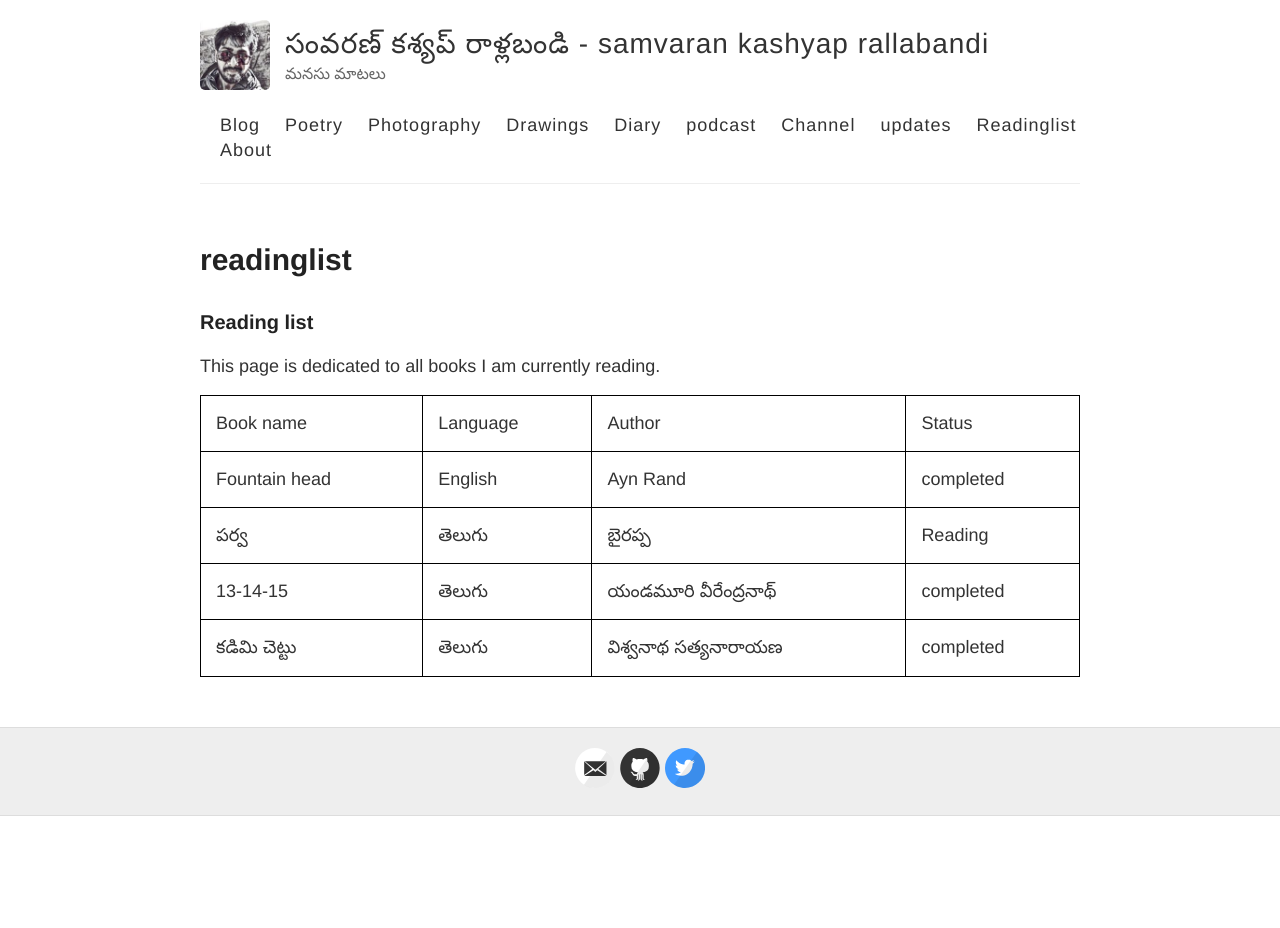
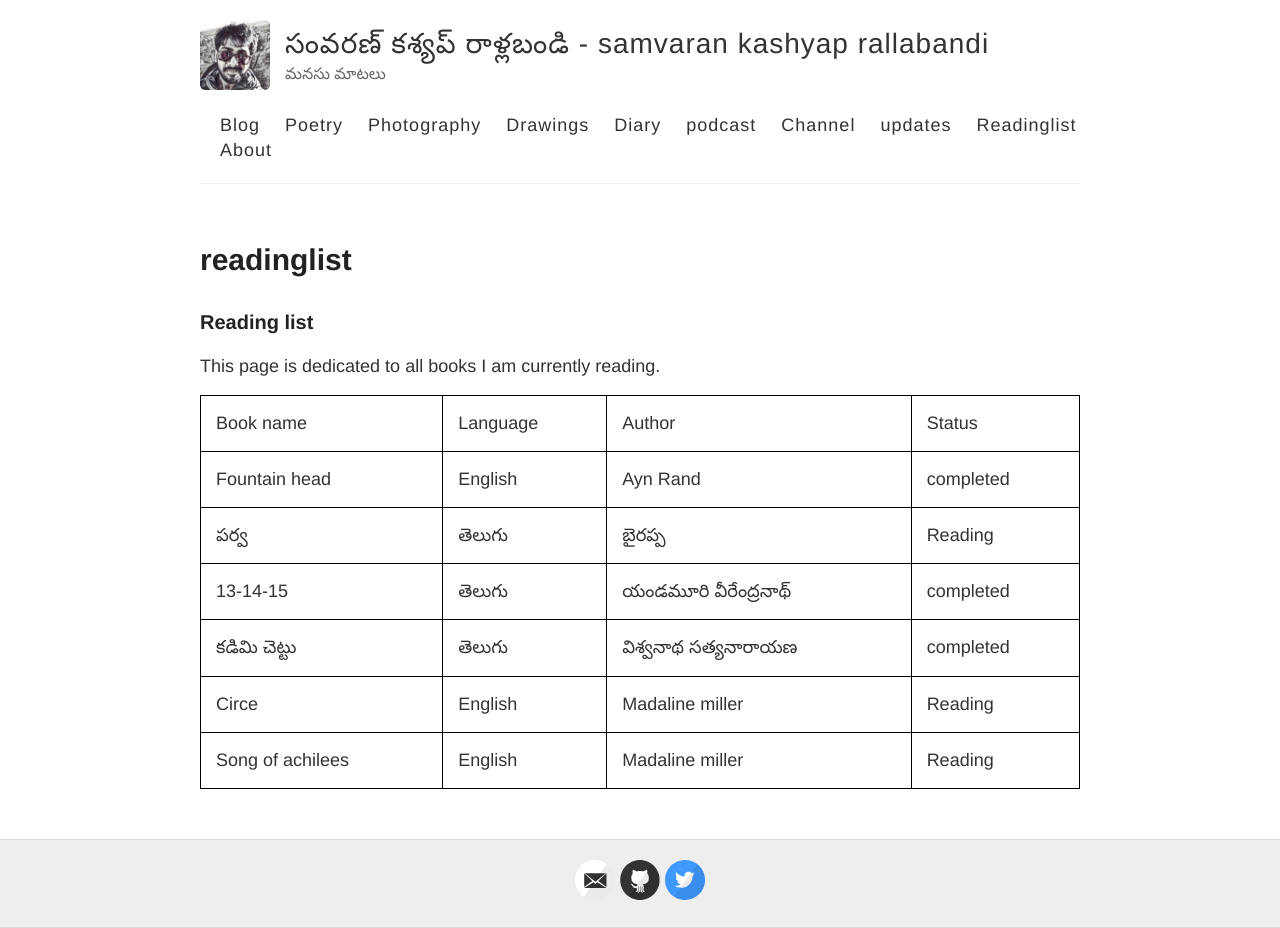
Before and after one commit to rsk/rsk.github.io, a Jekyll site: the page built from readinglist.md, in a window 1280 px wide. Built offline with Jekyll 4.4.1, drawn with Linux system fonts in a browser that asks for light colours; comment, search, counter and statistics services are not loaded; before the commit the page ends 900 px from its top, so only the background shows below that.

Commit message:
Update reading list

```diff
--- a/readinglist.md
+++ b/readinglist.md
@@ -57,4 +57,18 @@ This page is dedicated to all books I am currently reading.
     <td>విశ్వనాథ సత్యనారాయణ  </td>
     <td>completed</td>
   </tr>
+  <tr>
+    <td> Circe  </td>
+    <td>English </td>
+    <td>Madaline miller  </td>
+    <td> Reading </td>
+  </tr>
+    <tr>
+    <td> Song of achilees  </td>
+    <td>English </td>
+    <td>Madaline miller  </td>
+    <td> Reading </td>
+  </tr>
+
+
 </table>
```
